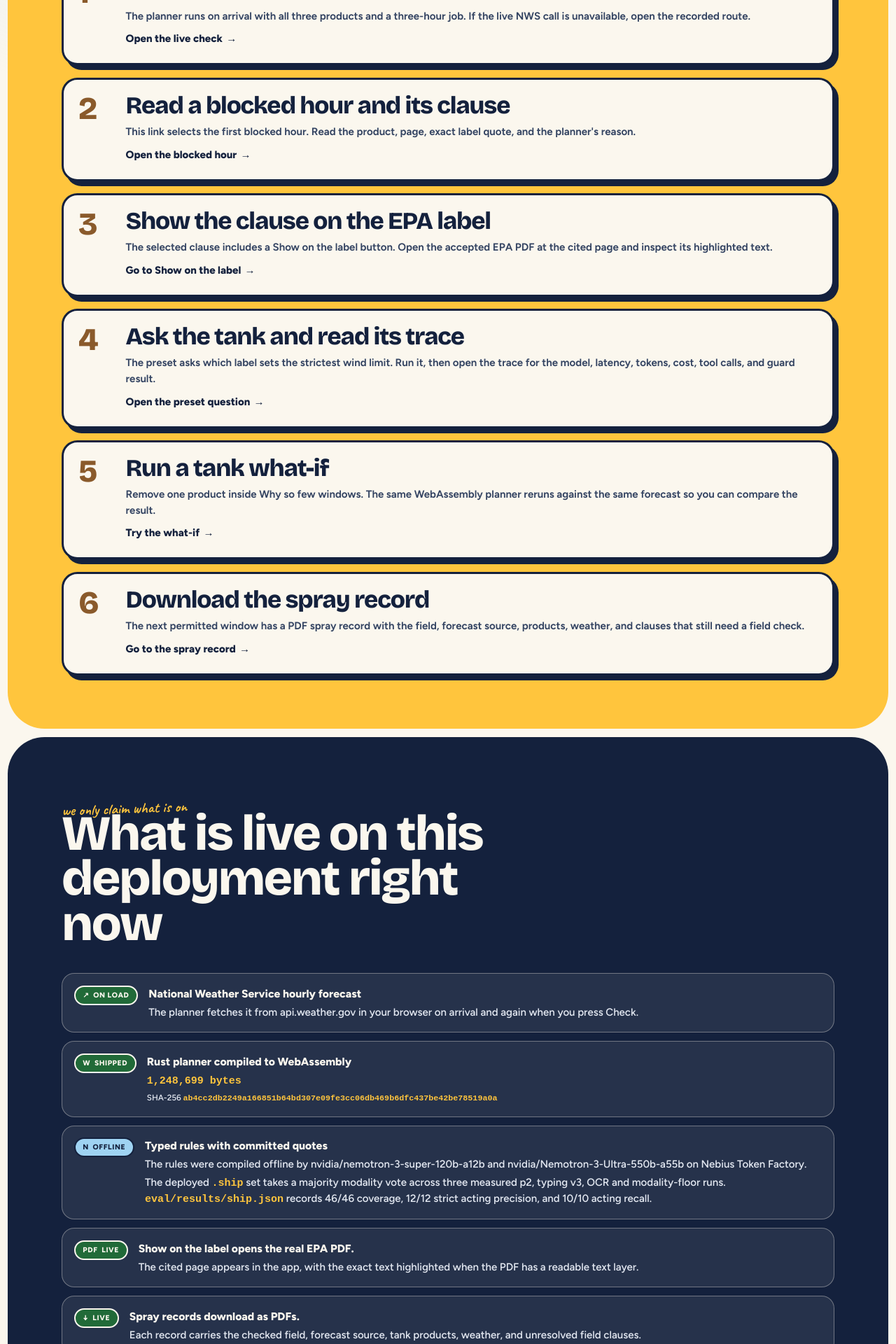
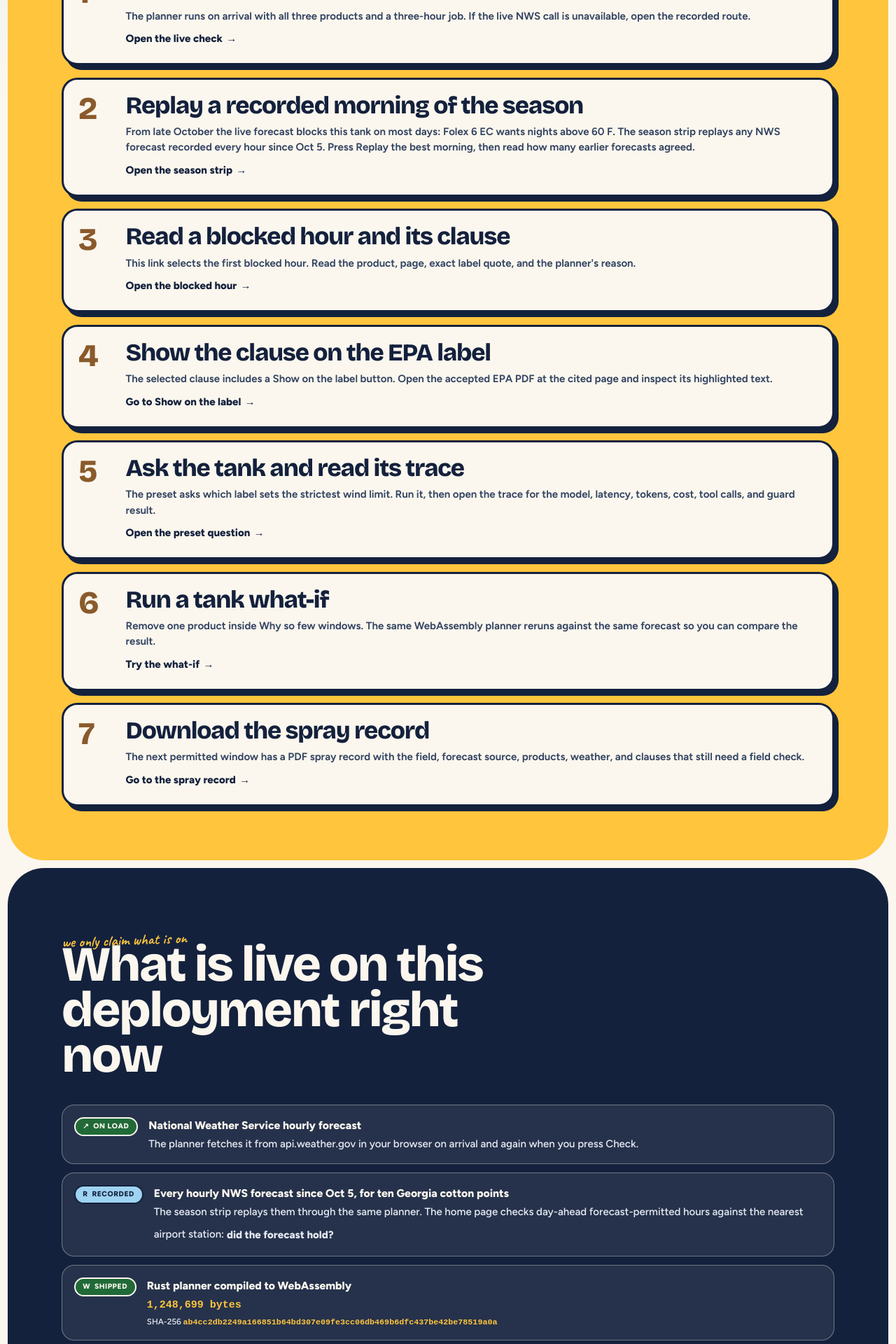
Before and after one commit to StephenSook/labelhand, a Next.js app in the folder web/: page /judge in a window 1280 px wide. Shown: the part 480-2400 px from the top of the page at 70% size. Built offline with nearby package versions, Linux system fonts and the light colour scheme.

Commit message:
Add the season replay to the five-minute judge route and the live list
In December the live Tift check shows no window for this tank, so step 2 opens the season strip and the deployment list names the recorded forecasts and the check-back.

```diff
--- a/web/src/app/judge/page.tsx
+++ b/web/src/app/judge/page.tsx
@@ -20,6 +20,16 @@ const steps: JudgeStep[] = [
     ),
     href: `${plannerLink}#next-window`,
     action: "Open the live check",
+  },
+  {
+    title: "Replay a recorded morning of the season",
+    body: (
+      <p>
+        From late October the live forecast blocks this tank on most days: Folex 6 EC wants nights above 60 F. The season strip replays any NWS forecast recorded every hour since Oct 5. Press Replay the best morning, then read how many earlier forecasts agreed.
+      </p>
+    ),
+    href: `${plannerLink}#season-replay`,
+    action: "Open the season strip",
   },
   {
     title: "Read a blocked hour and its clause",
@@ -83,7 +93,7 @@ export default function JudgePage() {
             No login or API key
           </Chip>
           <h1 className="display judge-title">Judges: five minutes</h1>
-          <p className="judge-lede">Run the live check, inspect one clause on its label, ask the tank, then change the tank and keep the record.</p>
+          <p className="judge-lede">Run the live check, replay a recorded morning, inspect one clause on its label, ask the tank, then change the tank and keep the record.</p>
           <JudgeDoor steps={steps} />
         </SectionCard>
 
@@ -96,6 +106,16 @@ export default function JudgePage() {
               <div>
                 <strong>National Weather Service hourly forecast</strong>
                 <p>The planner fetches it from api.weather.gov in your browser on arrival and again when you press Check.</p>
+              </div>
+            </li>
+            <li>
+              <Chip icon="R" tone="sky">RECORDED</Chip>
+              <div>
+                <strong>Every hourly NWS forecast since Oct 5, for ten Georgia cotton points</strong>
+                <p>
+                  The season strip replays them through the same planner. The home page checks day-ahead forecast-permitted hours against the
+                  nearest airport station: <Link className="text-link" href="/#forecast-check-back">did the forecast hold?</Link>
+                </p>
               </div>
             </li>
             <li>
```
Also changed, not shown: 1 other file (tests, documents, lock files or other folders).
